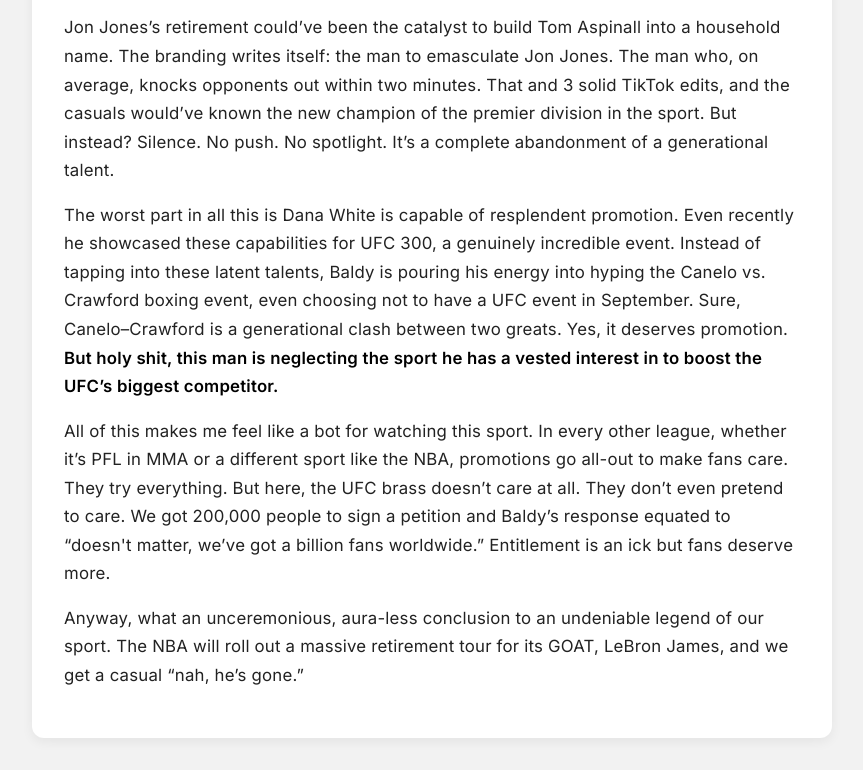
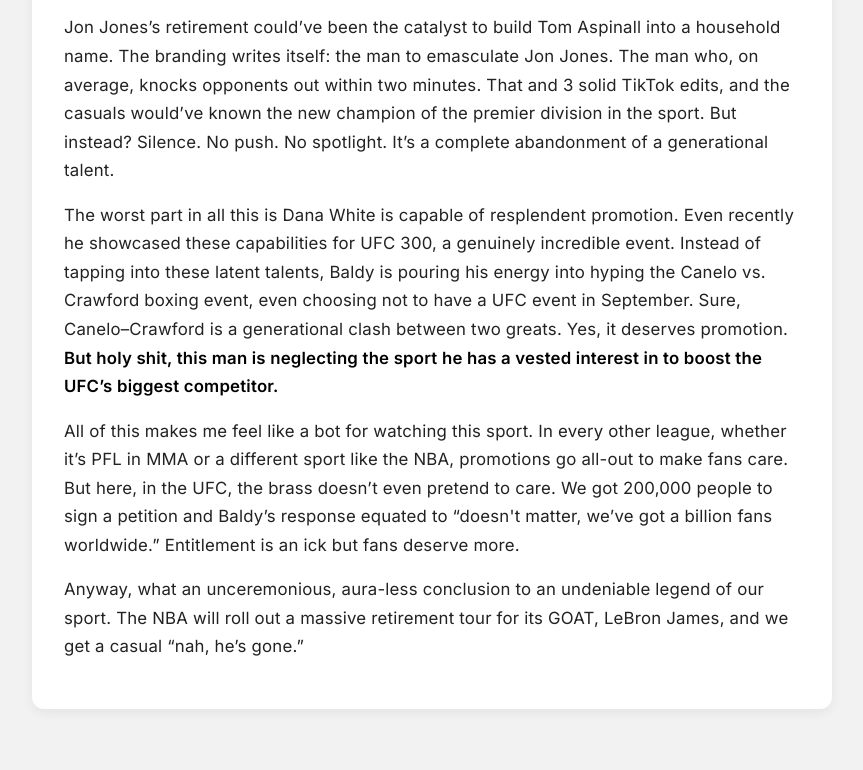
Before and after one commit to rp1lla1/UFC-Blog, a plain HTML site: page articles/oil-him-up.html in a window 1280 px wide. Shown: the part 1432-2202 px from the top of the page, without its empty margins (208-1071 px from the left). After the commit the page ends 2173 px from the top, so only its background shows below. Drawn offline with Linux system fonts and the light colour scheme.

```diff
--- a/articles/oil-him-up.html
+++ b/articles/oil-him-up.html
@@ -146,7 +146,7 @@
 
       <p>The worst part in all this is Dana White is capable of resplendent promotion. Even recently he showcased these capabilities for UFC 300, a genuinely incredible event. Instead of tapping into these latent talents, Baldy is pouring his energy into hyping the Canelo vs. Crawford boxing event, even choosing not to have a UFC event in September. Sure, Canelo–Crawford is a generational clash between two greats. Yes, it deserves promotion. <strong>But holy shit, this man is neglecting the sport he has a vested interest in to boost the UFC’s biggest competitor.</strong></p>
 
-      <p>All of this makes me feel like a bot for watching this sport. In every other league, whether it’s PFL in MMA or a different sport like the NBA, promotions go all-out to make fans care. They try everything. But here, the UFC brass doesn’t care at all. They don’t even pretend to care. We got 200,000 people to sign a petition and Baldy’s response equated to “doesn't matter, we’ve got a billion fans worldwide.” Entitlement is an ick but fans deserve more.</p>
+      <p>All of this makes me feel like a bot for watching this sport. In every other league, whether it’s PFL in MMA or a different sport like the NBA, promotions go all-out to make fans care. But here, in the UFC, the brass doesn’t even pretend to care. We got 200,000 people to sign a petition and Baldy’s response equated to “doesn't matter, we’ve got a billion fans worldwide.” Entitlement is an ick but fans deserve more.</p>
 
       <p>Anyway, what an unceremonious, aura-less conclusion to an undeniable legend of our sport. The NBA will roll out a massive retirement tour for its GOAT, LeBron James, and we get a casual “nah, he’s gone.”</p>
     </div>
```
